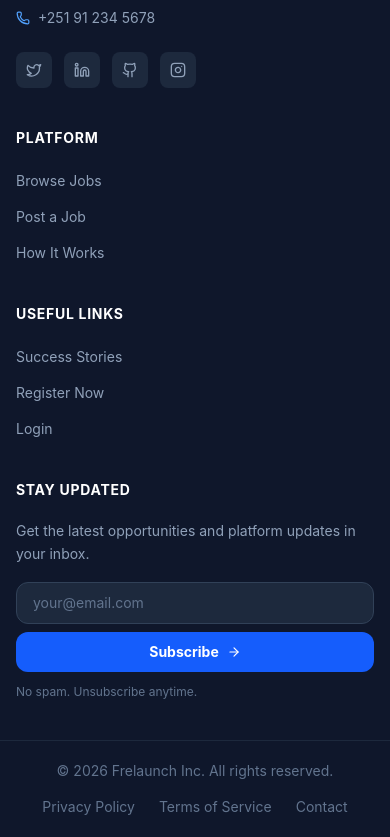
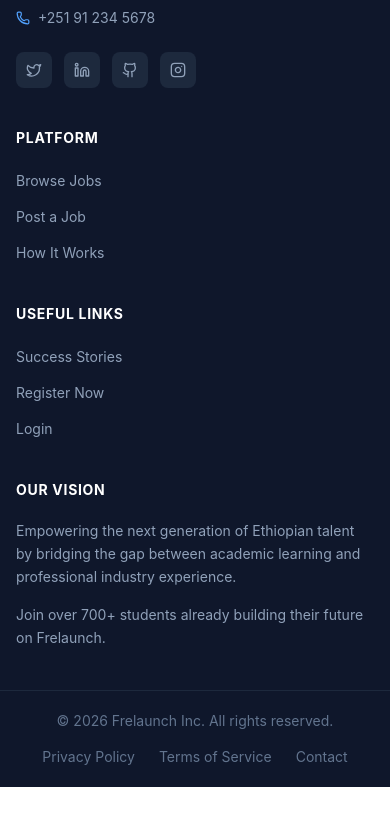
Before and after one commit to Biniyam-Taye/Student-Freelance-and-Internship-Management, a React (Vite) app: page / in a window 390 px wide. Shown: the part 5843-6680 px from the top of the page. After the commit the page ends 6630 px from the top, so only its background shows below. Built offline with nearby package versions, Linux system fonts and the light colour scheme.

Commit message:
feat: implement responsive PublicFooter component with site links and brand information

```diff
--- a/src/components/layout/PublicFooter.jsx
+++ b/src/components/layout/PublicFooter.jsx
@@ -108,21 +108,15 @@ export default function PublicFooter() {
                         </ul>
                     </motion.div>
 
-                    {/* Newsletter */}
+                    {/* Vision/Mission Section */}
                     <motion.div variants={fadeUp}>
-                        <h4 className="font-bold text-white text-sm mb-5 uppercase tracking-wider">Stay Updated</h4>
-                        <p className="text-sm text-slate-400 mb-4 leading-relaxed">Get the latest opportunities and platform updates in your inbox.</p>
-                        <div className="flex flex-col gap-2">
-                            <input
-                                type="email"
-                                placeholder="your@email.com"
-                                className="w-full bg-slate-800 border border-slate-700 text-white text-sm rounded-xl px-4 py-2.5 outline-none focus:border-blue-500 placeholder:text-slate-500 transition-colors"
-                            />
-                            <button className="w-full bg-blue-600 hover:bg-blue-700 text-white text-sm font-bold py-2.5 px-4 rounded-xl transition-colors flex items-center justify-center gap-2">
-                                Subscribe <ArrowRight size={14} />
-                            </button>
-                        </div>
-                        <p className="text-xs text-slate-500 mt-3">No spam. Unsubscribe anytime.</p>
+                        <h4 className="font-bold text-white text-sm mb-5 uppercase tracking-wider">Our Vision</h4>
+                        <p className="text-sm text-slate-400 mb-4 leading-relaxed">
+                            Empowering the next generation of Ethiopian talent by bridging the gap between academic learning and professional industry experience.
+                        </p>
+                        <p className="text-sm text-slate-400 leading-relaxed">
+                            Join over 700+ students already building their future on Frelaunch.
+                        </p>
                     </motion.div>
 
                 </div>
```
